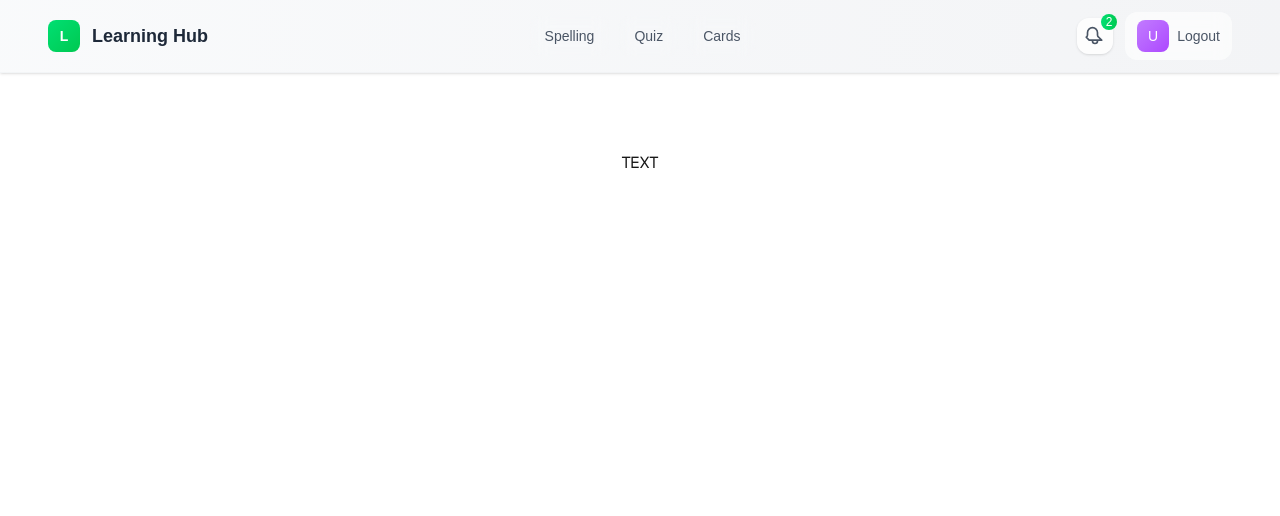
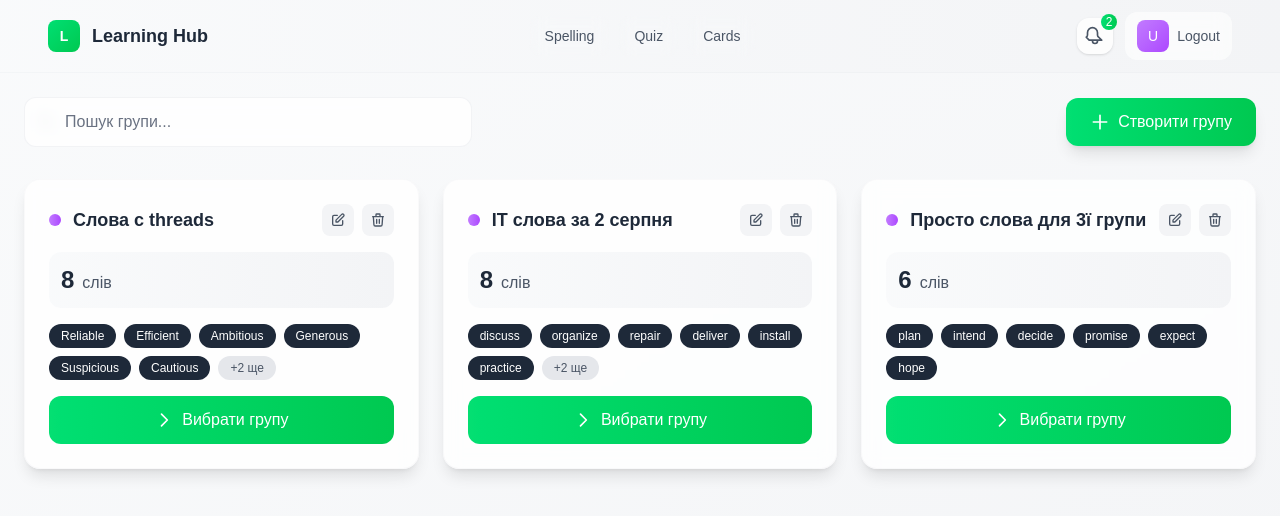
Before and after one commit to ZelikSV/english-dictionary-app, a Next.js app: page / in a window 1280 px wide. Shown: the top 516 px of the page. Built offline with nearby package versions, Linux system fonts and the light colour scheme.

Commit message:
made simple home page UI

```diff
--- a/src/app/page.tsx
+++ b/src/app/page.tsx
@@ -1,9 +1,74 @@
+import Link from "next/link";
+import {WordGroupCard} from "@/ui/WordGroupCard";
+import {IWordGroup} from "@/types";
+import {SearchGroups} from "@/ui/SearchGroups";
+
 export default function Home() {
+    const wordGroups: IWordGroup[] = [
+        {
+            id: "1",
+            name: "Слова c threads",
+            words: [
+                { id: "1", en: "Reliable", ua: "надійний" },
+                { id: '2', en: "Efficient", ua: "ефективний" },
+                { id: '3', en: "Ambitious", ua: "амбітний" },
+                { id: '4', en: "Generous", ua: "щедрий" },
+                { id: '5', en: "Suspicious", ua: "підозрілий" },
+                { id: '6', en: "Cautious", ua: "обережний" },
+                { id: '7', en: "Considerate", ua: "турботливий" },
+                { id: '8', en: "Impressive", ua: "вражаючий" }
+            ]
+        },
+        {
+            id: "2",
+            name: "IT слова за 2 серпня",
+            words: [
+                { id: "1", en: "discuss", ua: "обговорювати" },
+                { id: "2", en: "organize", ua: "організовувати" },
+                { id: "3", en: "repair", ua: "ремонтувати" },
+                { id: "4", en: "deliver", ua: "доставляти" },
+                { id: "5", en: "install", ua: "встановлювати" },
+                { id: "6", en: "practice", ua: "практикувати" },
+                { id: "7", en: "debug", ua: "налагоджувати" },
+                { id: "8", en: "monitor", ua: "моніторити" }
+            ]
+        },
+        {
+            id: "3",
+            name: "Просто слова для 3ї групи",
+            words: [
+                { id: "1", en: "plan", ua: "планувати" },
+                { id: "2", en: "intend", ua: "мати намір" },
+                { id: "3", en: "decide", ua: "вирішувати" },
+                { id: "4", en: "promise", ua: "обіцяти" },
+                { id: "5", en: "expect", ua: "очікувати" },
+                { id: "6", en: "hope", ua: "сподіватися" }
+            ]
+        }
+    ];
+
   return (
-    <div className="font-sans grid grid-rows-[20px_1fr_20px] items-center justify-items-center min-h-screen p-8 pb-20 gap-16 sm:p-20">
-        <main>
-            TEXT
-        </main>
-    </div>
+      <div className="min-h-screen bg-gradient-to-br from-gray-50 to-gray-100 p-6">
+          <div className="max-w-7xl mx-auto">
+              <div className="flex items-center justify-between mb-8">
+                  <SearchGroups />
+                  <Link
+                      href="/groups/create"
+                      className="flex items-center space-x-2 bg-gradient-to-r from-green-400 to-green-500 text-white px-6 py-3 rounded-xl font-medium hover:from-green-500 hover:to-green-600 transition-all duration-200 shadow-lg hover:shadow-xl"
+                  >
+                      <svg className="w-5 h-5" fill="none" stroke="currentColor" viewBox="0 0 24 24">
+                          <path strokeLinecap="round" strokeLinejoin="round" strokeWidth={2} d="M12 4v16m8-8H4" />
+                      </svg>
+                      <span>Створити групу</span>
+                  </Link>
+              </div>
+
+              <div className="grid grid-cols-1 md:grid-cols-2 xl:grid-cols-3 gap-6">
+                  {wordGroups.map((group) => (
+                      <WordGroupCard key={group.id} group={group} />
+                  ))}
+              </div>
+          </div>
+      </div>
   );
 }
--- /dev/null
+++ b/src/types/index.ts
@@ -0,0 +1,11 @@
+export interface IWord {
+    en: string;
+    ua: string;
+    id: string;
+}
+
+export interface IWordGroup {
+    name: string;
+    id: string;
+    words: IWord[];
+}
--- /dev/null
+++ b/src/ui/SearchGroups/index.tsx
@@ -0,0 +1,45 @@
+'use client';
+
+import {useState} from "react";
+
+export const SearchGroups = () => {
+    const [searchQuery, setSearchQuery] = useState("");
+
+    const handleInputChange = (e: React.ChangeEvent<HTMLInputElement>) => {
+        const query = e.target.value;
+        setSearchQuery(query);
+    };
+
+    const clearSearch = () => {
+        setSearchQuery("");
+    };
+
+    return (
+        <div className="relative w-full max-w-md">
+            <div className="relative">
+                <div className="absolute inset-y-0 left-0 pl-3 flex items-center pointer-events-none">
+                    <svg className="h-5 w-5 text-gray-400" fill="none" stroke="currentColor" viewBox="0 0 24 24">
+                        <path strokeLinecap="round" strokeLinejoin="round" strokeWidth={2} d="M21 21l-6-6m2-5a7 7 0 11-14 0 7 7 0 0114 0z" />
+                    </svg>
+                </div>
+                <input
+                    type="text"
+                    value={searchQuery}
+                    onChange={handleInputChange}
+                    placeholder="Пошук групи..."
+                    className="w-full pl-10 pr-10 py-3 bg-white/80 backdrop-blur-sm border border-gray-200/50 rounded-xl text-gray-800 placeholder-gray-500 focus:outline-none focus:ring-2 focus:ring-green-400/50 focus:border-green-400 transition-all duration-200"
+                />
+                {searchQuery && (
+                    <button
+                        onClick={clearSearch}
+                        className="absolute inset-y-0 right-0 pr-3 flex items-center hover:text-gray-600 transition-colors"
+                    >
+                        <svg className="h-5 w-5 text-gray-400" fill="none" stroke="currentColor" viewBox="0 0 24 24">
+                            <path strokeLinecap="round" strokeLinejoin="round" strokeWidth={2} d="M6 18L18 6M6 6l12 12" />
+                        </svg>
+                    </button>
+                )}
+            </div>
+        </div>
+    );
+};
--- /dev/null
+++ b/src/ui/WordGroupCard/index.tsx
@@ -0,0 +1,59 @@
+import Link from "next/link";
+import {IWordGroup} from "@/types";
+
+export const WordGroupCard = ({ group }: { group: IWordGroup }) => {
+    return (
+        <div className="bg-white/80 backdrop-blur-sm rounded-2xl p-6 shadow-lg hover:shadow-xl transition-all duration-300 border border-gray-100/50">
+            <div className="flex items-center justify-between mb-4">
+                <div className="flex items-center space-x-3">
+                    <div className="w-3 h-3 bg-gradient-to-r from-purple-400 to-purple-500 rounded-full"></div>
+                    <h3 className="font-semibold text-gray-800 text-lg">{group.name}</h3>
+                </div>
+                <div className="flex items-center space-x-2">
+                    <Link
+                        href={`/groups/${group.id}/edit`}
+                        className="w-8 h-8 bg-gray-100 hover:bg-blue-50 rounded-lg flex items-center justify-center transition-colors group"
+                    >
+                        <svg className="w-4 h-4 text-gray-600 group-hover:text-blue-600" fill="none" stroke="currentColor" viewBox="0 0 24 24">
+                            <path strokeLinecap="round" strokeLinejoin="round" strokeWidth={2} d="M11 5H6a2 2 0 00-2 2v11a2 2 0 002 2h11a2 2 0 002-2v-5m-1.414-9.414a2 2 0 112.828 2.828L11.828 15H9v-2.828l8.586-8.586z" />
+                        </svg>
+                    </Link>
+                    <div
+                        className="w-8 h-8 bg-gray-100 hover:bg-red-50 rounded-lg flex items-center justify-center transition-colors group"
+                    >
+                        <svg className="w-4 h-4 text-gray-600 group-hover:text-red-500" fill="none" stroke="currentColor" viewBox="0 0 24 24">
+                            <path strokeLinecap="round" strokeLinejoin="round" strokeWidth={2} d="M19 7l-.867 12.142A2 2 0 0116.138 21H7.862a2 2 0 01-1.995-1.858L5 7m5 4v6m4-6v6m1-10V4a1 1 0 00-1-1h-4a1 1 0 00-1 1v3M4 7h16" />
+                        </svg>
+                    </div>
+                </div>
+            </div>
+
+            <div className="bg-gradient-to-r from-gray-50 to-gray-100 rounded-xl p-3 mb-4">
+                <span className="text-2xl font-bold text-gray-800">{group.words.length}</span>
+                <span className="text-gray-600 ml-2">слів</span>
+            </div>
+
+            <div className="flex flex-wrap gap-2 mb-4">
+                {group.words.slice(0, 6).map((word, index) => (
+                    <span key={index} className="bg-gray-800 text-white px-3 py-1 rounded-full text-xs font-medium">
+            {word.en}
+          </span>
+                ))}
+                {group.words.length > 6 && (
+                    <span className="bg-gray-200 text-gray-600 px-3 py-1 rounded-full text-xs font-medium">
+            +{group.words.length - 6} ще
+          </span>
+                )}
+            </div>
+
+            <div
+                className="w-full bg-gradient-to-r from-green-400 to-green-500 text-white py-3 rounded-xl font-medium hover:from-green-500 hover:to-green-600 transition-all duration-200 flex items-center justify-center space-x-2"
+            >
+                <svg className="w-5 h-5" fill="none" stroke="currentColor" viewBox="0 0 24 24">
+                    <path strokeLinecap="round" strokeLinejoin="round" strokeWidth={2} d="M9 5l7 7-7 7" />
+                </svg>
+                <span>Вибрати групу</span>
+            </div>
+        </div>
+    );
+};
```
